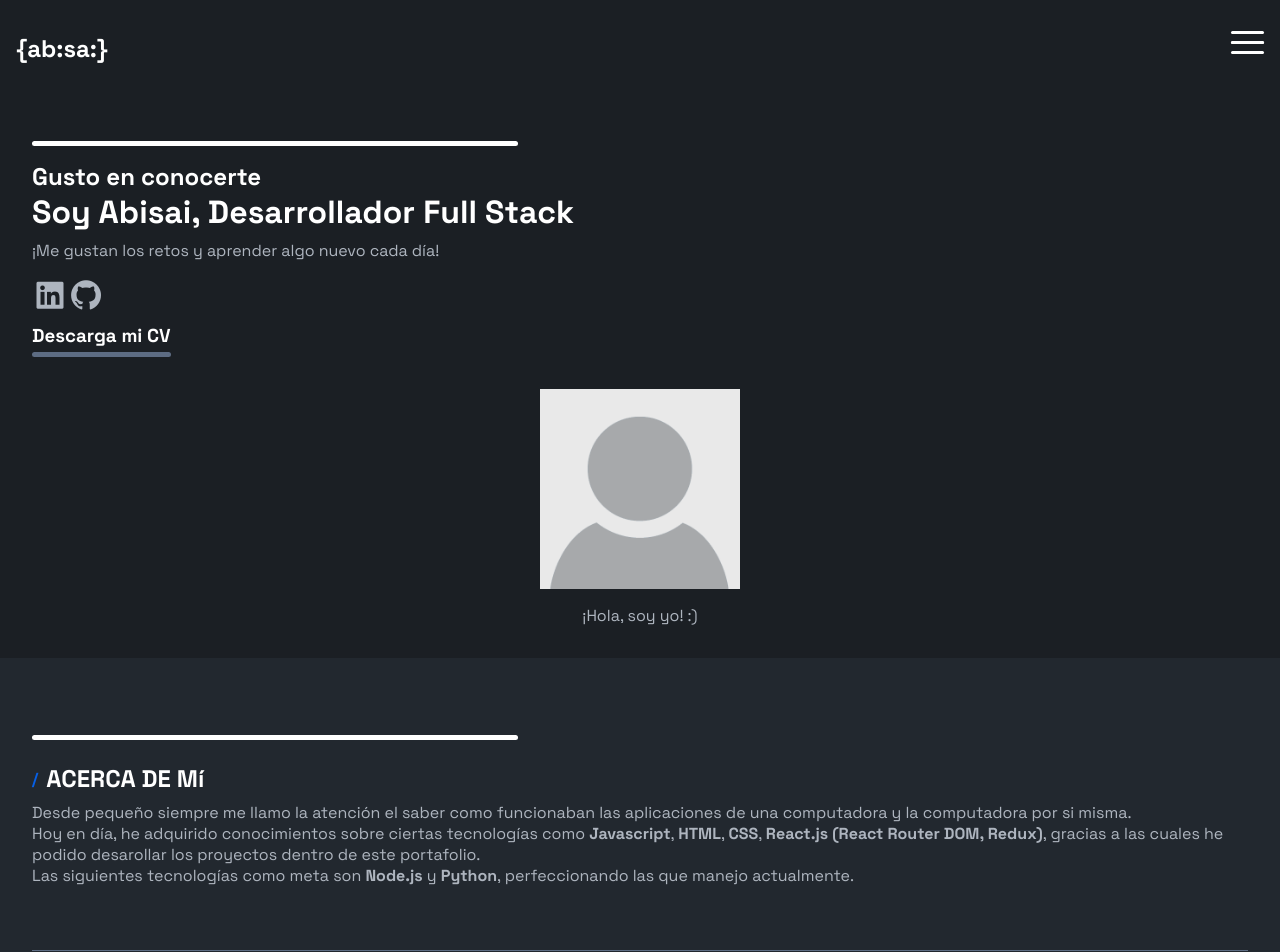
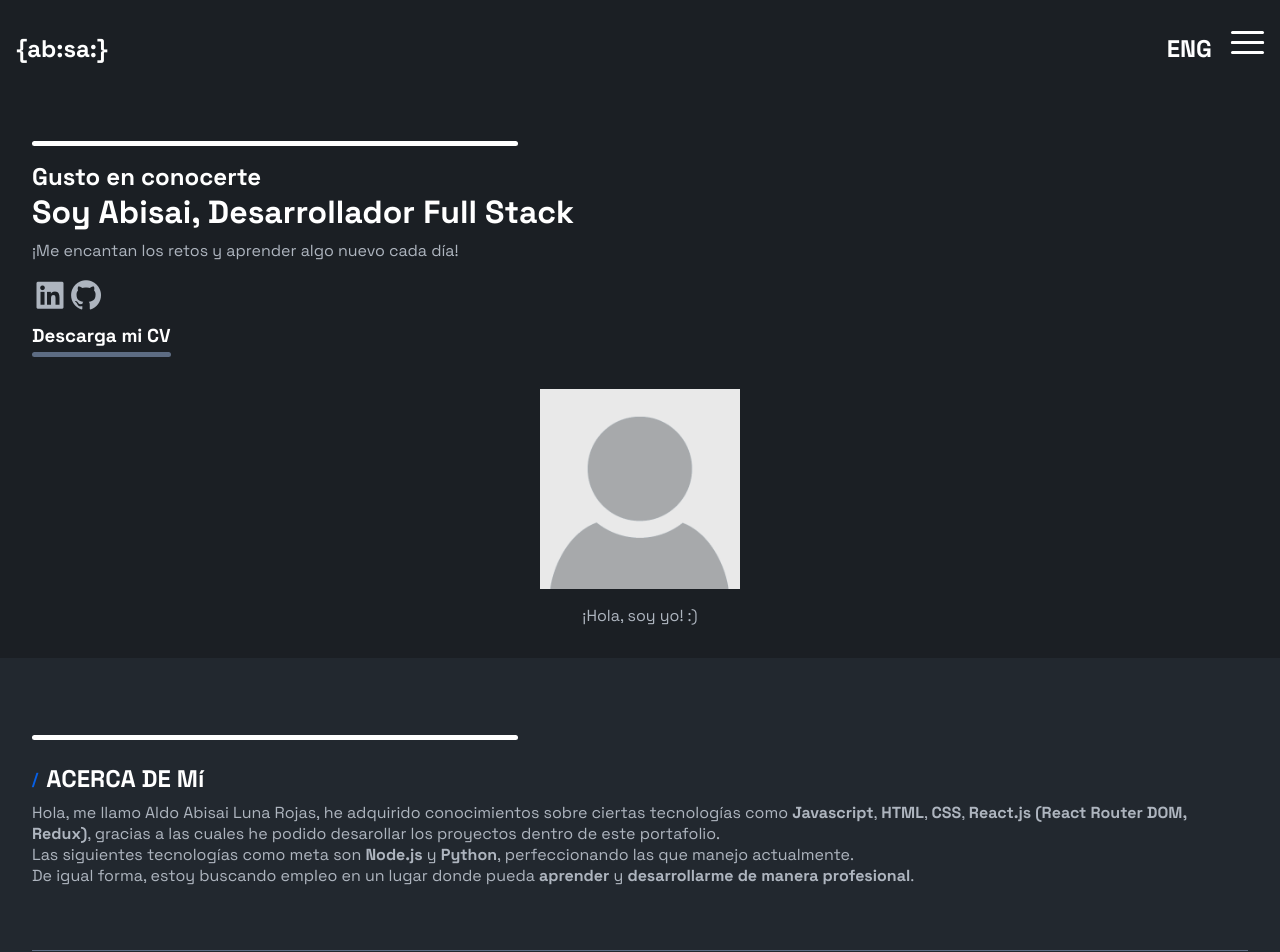
Before and after one commit to abisailunadev/Portfolio, a React (Vite) app: page / in a window 1280 px wide. Shown: the top 952 px of the page. Built offline with nearby package versions, Linux system fonts and the light colour scheme.

Commit message:
v0.1.2.1 Added english language and some bugs fixed

```diff
--- a/package.json
+++ b/package.json
@@ -8,8 +8,10 @@
     "preview": "vite preview"
   },
   "dependencies": {
+    "@reduxjs/toolkit": "^1.8.4",
     "react": "^18.0.0",
-    "react-dom": "^18.0.0"
+    "react-dom": "^18.0.0",
+    "react-redux": "^8.0.2"
   },
   "devDependencies": {
     "@types/react": "^18.0.0",
--- a/src/App.css
+++ b/src/App.css
@@ -114,6 +114,15 @@ nav{
 
 .nav__options-show{
   transform: translateY(0);
+}
+
+.nav__language-option{
+  height: 100%;
+  display: flex;
+  justify-content: center;
+  align-items: center;
+  margin-right: 60px;
+  padding: 0 0.5rem;
 }
 
 .nav__hamburguer-menu{
--- a/src/components/AboutMe.jsx
+++ b/src/components/AboutMe.jsx
@@ -1,7 +1,11 @@
 import React from 'react';
+import { useSelector } from 'react-redux';
 import { html, css, js, react, reactrouterdom, redux, bootstrap, nodejs, pokedexbg, rickandmortybg, crudusersbg } from '../images';
 
 const AboutMe = () => {
+
+  const isEnglish = useSelector(state => state.isEnglish);
+
   return (
     <div className='about-me__container' id='about-me'>
       <div className="about-me__about-me-container">
@@ -9,13 +13,21 @@ const AboutMe = () => {
           <div className="home__line-bar"></div>
         </div>
         <div className="span__title-marked">
-          <span>/</span><h2>ACERCA DE Mí</h2>
+          <span>/</span><h2>{isEnglish ? 'ABOUT ME' : 'ACERCA DE Mí'}</h2>
         </div>
-        <p>Desde pequeño siempre me llamo la atención el saber como funcionaban las aplicaciones de una computadora y la computadora por si misma.
-        <br />
-        Hoy en día, he adquirido conocimientos sobre ciertas tecnologías como <b>Javascript</b>, <b>HTML</b>, <b>CSS</b>, <b>React.js {'(React Router DOM, Redux)'}</b>, gracias a las cuales he podido desarollar los proyectos dentro de este portafolio.
-        <br />
-        Las siguientes tecnologías como meta son <b>Node.js</b> y <b>Python</b>, perfeccionando las que manejo actualmente.</p>
+        {isEnglish ? (
+            <p>Hi, my name is Aldo Abisai Luna Rojas, I have developed knowledge on some technologies such as <b>Javascript</b>, <b>HTML</b>, <b>CSS</b>, <b>React.js {'(React Router DOM, Redux)'}</b>, thanks to them I've developed the projects on this portfolio.
+            <br />
+            The next technologies to achieve are <b>Node.js</b> and <b>Python</b>, at the same time improving my current technologies.
+            <br />
+            Likewise, I'm looking for a job where I can <b>learn</b> and <b>develop as a profesional</b>.</p>
+          ) : (
+            <p>Hola, me llamo Aldo Abisai Luna Rojas, he adquirido conocimientos sobre ciertas tecnologías como <b>Javascript</b>, <b>HTML</b>, <b>CSS</b>, <b>React.js {'(React Router DOM, Redux)'}</b>, gracias a las cuales he podido desarollar los proyectos dentro de este portafolio.
+            <br />
+            Las siguientes tecnologías como meta son <b>Node.js</b> y <b>Python</b>, perfeccionando las que manejo actualmente.
+            <br />
+            De igual forma, estoy buscando empleo en un lugar donde pueda <b>aprender</b> y <b>desarrollarme de manera profesional</b>.</p>
+          )}
       </div>
       <div className="divider-line" id='technologies'></div>
       <div className="about-me__technologies-container">
@@ -23,9 +35,9 @@ const AboutMe = () => {
           <div className="home__line-bar"></div>
         </div>
         <div className="span__title-marked">
-          <span>/</span><h2>TECNOLOGíAS</h2>
+          <span>/</span><h2>{isEnglish ? 'TECHNOLOGIES' : 'TECNOLOGíAS'}</h2>
         </div>
-        <p>Buscando mejorar mi conocimiento en ellas a través de las buenas prácticas.</p>
+        <p>{isEnglish ? 'Looking forward to improve my skills and knowledge with good practices.' : 'Buscando mejorar mis habilidades y conocimiento a través de las buenas prácticas.'}</p>
         <div className="about-me___technologies-list-container">
           <ul>
             <li>
--- a/src/components/Contact.jsx
+++ b/src/components/Contact.jsx
@@ -1,29 +1,33 @@
 import React from 'react';
+import { useSelector } from 'react-redux';
 
 const Contact = () => {
+
+  const isEnglish = useSelector(state => state.isEnglish);
+
   return (
     <div className='contact__container' id='contact'>
       <div className="home__sqr">
         <div className="home__line-bar"></div>
       </div>
       <div className="contact__description">
-        <h2>¿Interesado/a en trabajar juntos?</h2>
-        <h2>¡Hablemos!</h2>
+        <h2>{isEnglish ? 'Interested in working together?' : '¿Interesado/a en trabajar juntos?'}</h2>
+        <h2>{isEnglish ? `Let's talk!` : '¡Hablemos!'}</h2>
       </div>
       <div className="contact__form-container">
         <form action="">
           <input
             type="name"
-            placeholder='Tu nombre'
+            placeholder={isEnglish ? 'Enter your name' : 'Escribe tu nombre'}
           />
           <input
             type="email"
-            placeholder='Tu correo'
+            placeholder={isEnglish ? 'Your email address' : 'Tu correo'}
           />
-          <textarea name="" id="" cols="30" rows="10" placeholder='Mensaje'>
+          <textarea name="" id="" cols="30" rows="10" placeholder={isEnglish ? 'Description' : 'Descripción'}>
           </textarea>
           <button>
-            Contáctame
+            {isEnglish ? 'Contact me' : 'Contáctame'}
             <div className="home__line-bar"></div>
           </button>
         </form>
@@ -32,7 +36,7 @@ const Contact = () => {
         <div className="home__line-bar"></div>
       </div>
       <div className="contact__git-container">
-        <h2>Ponte en contacto conmigo</h2>
+        <h2>{isEnglish ? 'Get in touch with me' : 'Ponte en contacto conmigo'}</h2>
       </div>
       <div className="git__contact-media-container">
         <div className="git__contact-media">
--- a/src/components/Footer.jsx
+++ b/src/components/Footer.jsx
@@ -1,6 +1,10 @@
 import React from 'react';
+import { useSelector } from 'react-redux';
 
 const Footer = () => {
+
+  const isEnglish = useSelector(state => state.isEnglish)
+
   return (
     <div className='footer__container'>
       <div className="footer__social-media">
@@ -19,11 +23,31 @@ const Footer = () => {
       </div>
       <div className="footer__menu-options">
         <ul>
-          <li><a href="#home">Inicio</a></li>
-          <li><a href="#about-me">Acerca de mi</a></li>
-          <li><a href="#technologies">Tecnologías</a></li>
-          <li><a href="#portfolio">Portafolio</a></li>
-          <li><a href="#contact">Contacto</a></li>
+          <li>
+            <a href="#home">
+              {isEnglish ? 'Home' : 'Inicio'}
+            </a>
+          </li>
+          <li>
+            <a href="#about-me">
+              {isEnglish ? 'About me' : 'Acerca de mi'}
+            </a>
+          </li>
+          <li>
+            <a href="#technologies">
+              {isEnglish ? 'Technologies' : 'Tecnologías'}
+            </a>
+          </li>
+          <li>
+            <a href="#portfolio">
+              {isEnglish ? 'Portfolio' : 'Portafolio'}
+            </a>
+          </li>
+          <li>
+            <a href="#contact">
+              {isEnglish ? 'Contact' : 'Contacto'}
+            </a>
+          </li>
         </ul>
       </div>
       <div className="footer__about">
--- a/src/components/Home.jsx
+++ b/src/components/Home.jsx
@@ -1,16 +1,20 @@
 import React from 'react';
 import default_pp from '../images/default_pp.jpg'
+import { useSelector } from 'react-redux';
 
 const Home = () => {
+
+  const isEnglish = useSelector(state => state.isEnglish)
+
   return (
     <div className='home__container' id='home'>
       <div className="home__presentation">
         <div className="home__sqr">
           <div className="home__line-bar"></div>
         </div>
-        <h2>Gusto en conocerte</h2>
-        <h1>Soy Abisai, Desarrollador Full Stack</h1>
-        <p>¡Me gustan los retos y aprender algo nuevo cada día!</p>
+        <h2>{isEnglish ? 'Nice to meet you' : 'Gusto en conocerte'}</h2>
+        <h1>{isEnglish ? `I'm Abisai, a Web Full Stack Developer` : 'Soy Abisai, Desarrollador Full Stack'}</h1>
+        <p>{isEnglish ? 'I love challenges and learn something new everyday!' : '¡Me encantan los retos y aprender algo nuevo cada día!'}</p>
         <div className="home__contact-media">
           <div className="home__social-media">
             <ul>
@@ -28,14 +32,14 @@ const Home = () => {
           </div>
           <div className="home__cv">
             <a href="">
-              <h3>Descarga mi CV</h3>
+              <h3>{isEnglish ? 'Download my CV' : 'Descarga mi CV'}</h3>
               <div className="home__line-bar"></div>
             </a>
           </div>
         </div>
         <div className="home__profile-picture">
           <img src={default_pp} alt="" />
-          <p>¡Hola, soy yo! {':)'}</p>
+          <p>{isEnglish ? 'Hi, its me! :)' : '¡Hola, soy yo! :)'}</p>
         </div>
       </div>
     </div>
--- a/src/components/NavBar.jsx
+++ b/src/components/NavBar.jsx
@@ -1,4 +1,6 @@
 import React from 'react';
+import { useSelector, useDispatch } from 'react-redux';
+import { setIsEnglish } from '../store/slices/isEnglish.slice';
 
 const NavBar = () => {
 
@@ -6,6 +8,9 @@ const NavBar = () => {
     document.getElementById('nav__options-overlay').classList.toggle('nav__options-show')
     document.getElementById('nav-icon3').classList.toggle('open')
   }
+
+  const isEnglish = useSelector(state => state.isEnglish);
+  const dispatch = useDispatch();
 
   return (
     <nav>
@@ -18,21 +23,34 @@ const NavBar = () => {
         <div className="nav__options-overlay" id='nav__options-overlay'>
           <ul>
             <li onClick={toggleMenu}>
-              <a href="#home">Inicio</a>
+              <a href="#home">
+                {isEnglish ? 'Home' : 'Inicio'}
+              </a>
             </li>
             <li onClick={toggleMenu}>
-              <a href="#about-me">Acerca de mi</a>
+              <a href="#about-me">
+                {isEnglish ? 'About me' : 'Acerca de mi'}
+              </a>
             </li>
             <li onClick={toggleMenu}>
-              <a href="#technologies">Tecnologías</a>
+              <a href="#technologies">
+                {isEnglish ? 'Technologies' : 'Tecnologías'}
+              </a>
             </li>
             <li onClick={toggleMenu}>
-              <a href="#portfolio">Portafolio</a>
+              <a href="#portfolio">
+                {isEnglish ? 'Portfolio' : 'Portafolio'}
+              </a>
             </li>
             <li onClick={toggleMenu}>
-              <a href="#contact">Contacto</a>
+              <a href="#contact">
+                {isEnglish ? 'Contact' : 'Contacto'}
+              </a>
             </li>
           </ul>
+        </div>
+        <div className="nav__language-option" onClick={() => dispatch(setIsEnglish(!isEnglish))}>
+          <h2>{isEnglish ? 'ESP' : 'ENG'}</h2>
         </div>
         <div className="nav__hamburguer-menu" onClick={toggleMenu}>
           <div id="nav-icon3">
--- a/src/components/Portfolio.jsx
+++ b/src/components/Portfolio.jsx
@@ -1,8 +1,12 @@
 import React from 'react';
 import ProjectCard from './ProjectCard';
 import { html, css, js, react, reactrouterdom, redux, bootstrap, nodejs, pokedexbg, rickandmortybg, crudusersbg } from '../images';
+import { useSelector } from 'react-redux';
 
 const Portfolio = () => {
+
+  const isEnglish = useSelector(state => state.isEnglish);
+
   return (
     <div className='portfolio__container' id='portfolio'>
       <div className="home__sqr">
@@ -10,9 +14,9 @@ const Portfolio = () => {
       </div>
       <div className="portfolio__title-and-descritpion">
         <div className="span__title-marked">
-          <span>/</span><h2>PORTAFOLIO</h2>
+          <span>/</span><h2>{isEnglish ? 'PORTFOLIO' : 'PORTAFOLIO'}</h2>
         </div>
-        <p><b>¡Échale un ojo a los últimos proyectos que he hecho!</b></p>
+        <p><b>{isEnglish ? `Take a look at the latest projects I've done!` : '¡Échale un ojo a los últimos proyectos que he hecho!'}</b></p>
       </div>
       <div className="portfolio__projects-container">
         <ProjectCard
@@ -27,7 +31,7 @@ const Portfolio = () => {
             </>
           }
           name='E-commerce'
-          description='Tienda digital para comprar productos con autenticación de usuario'
+          description={isEnglish ? 'Digital market to buy products with user authentication' : 'Tienda digital para comprar productos con autenticación de usuario'}
         />
         <ProjectCard
           link='https://tubular-tiramisu-3fc6d7.netlify.app/'
@@ -42,7 +46,7 @@ const Portfolio = () => {
             </>
           }
           name='Pokedex'
-          description='Galería de personajes con rutas protegidas'
+          description={isEnglish ? 'Characters library with protected routes' : 'Galería de personajes con rutas protegidas'}
           img=
           {
             <img src={pokedexbg} />
@@ -59,7 +63,7 @@ const Portfolio = () => {
             </>
           }
           name='Wiki Rick & Morty'
-          description='Galería de personajes hecha con React.js'
+          description={isEnglish ? 'Characters library made with React' : 'Galería de personajes hecha con React'}
           img=
           {
             <img src={rickandmortybg} />
@@ -68,7 +72,7 @@ const Portfolio = () => {
         <div className="divider-line"></div>
         <div className="portfolio__more-projects-container">
           <div className="more-projects__title-and-description">
-            <h3>Más proyectos</h3>
+            <h3>{isEnglish ? 'More projects' : 'Más proyectos'}</h3>
           </div>
           <div className="more-projects__container">
             <ProjectCard
@@ -81,8 +85,8 @@ const Portfolio = () => {
                   <img src={css} />
                 </>
               }
-              name='CRUD Usuarios'
-              description='Para crear, editar y eliminar usuarios'
+              name={isEnglish ? 'Users CRUD' : 'CRUD Usuarios'}
+              description={isEnglish ? 'To create, edit and delete users' : 'Para crear, editar y eliminar usuarios'}
               img=
               {
                 <img src={crudusersbg} />
@@ -97,8 +101,8 @@ const Portfolio = () => {
                   <img src={css} />
                 </>
               }
-              name='Weather App'
-              description='Condiciones del clima en tiempo real, basadas en tu localización'
+              name={isEnglish ? 'Weather App' : 'Clima App'}
+              description={isEnglish ? 'Weather conditions in real time, based on your localization.' : 'Condiciones del clima en tiempo real, basadas en tu localización'}
             />
           </div>
         </div>
--- a/src/main.jsx
+++ b/src/main.jsx
@@ -1,10 +1,15 @@
-import React from 'react'
-import ReactDOM from 'react-dom/client'
-import App from './App'
 import './index.css'
+import React from 'react';
+import ReactDOM from 'react-dom/client';
+import App from './App';
+import store from './store';
+import { Provider } from 'react-redux';
 
-ReactDOM.createRoot(document.getElementById('root')).render(
+const root = ReactDOM.createRoot(document.getElementById('root'));
+root.render(
   <React.StrictMode>
-    <App />
+    <Provider store={store}>
+      <App />
+    </Provider>
   </React.StrictMode>
-)
+);
--- /dev/null
+++ b/src/store/index.jsx
@@ -0,0 +1,8 @@
+import { configureStore } from '@reduxjs/toolkit'
+import isEnglishSlice from './slices/isEnglish.slice'
+
+export default configureStore({
+    reducer: {
+      isEnglish: isEnglishSlice
+    }
+})
--- /dev/null
+++ b/src/store/slices/isEnglish.slice.jsx
@@ -0,0 +1,16 @@
+import { createSlice } from '@reduxjs/toolkit';
+
+export const isEnglishSlice = createSlice({
+    name: 'isEnglish',
+    initialState: false,
+    reducers: {
+      setIsEnglish: (state, action) => {
+        const isEnglish = action.payload;
+        return isEnglish;
+      }
+    }
+})
+
+export const { setIsEnglish } = isEnglishSlice.actions;
+
+export default isEnglishSlice.reducer;
```
Also changed, not shown: 1 other file (tests, documents, lock files or other folders).
